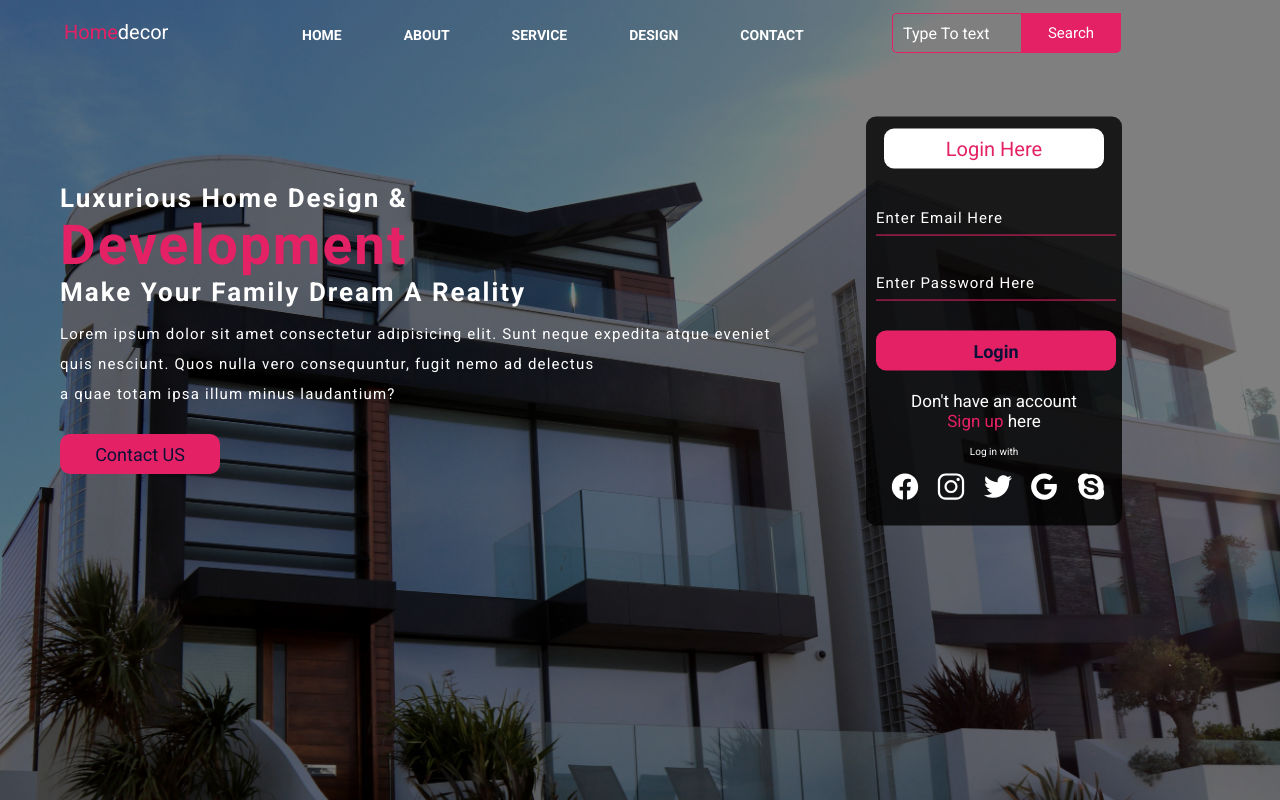
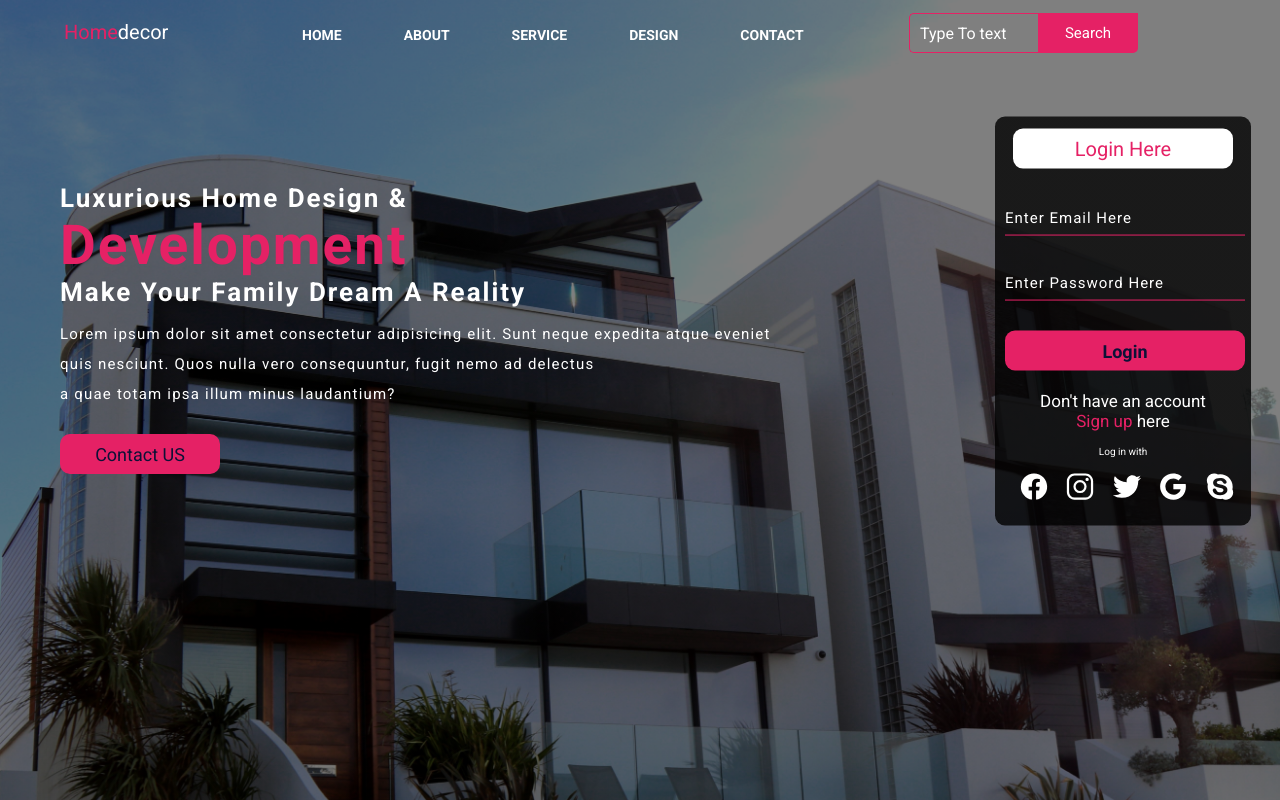
Before and after one commit to Zye-design/zye-design.github.io, a plain HTML site: page Home decor/index.html in a window 1280 px wide. Drawn offline with nearby package versions, Linux system fonts and the light colour scheme; a web font is replaced by a local one.

Commit message:
Update style.css
fixed a bug in the search button and form

```diff
--- a/Home decor/css/style.css
+++ b/Home decor/css/style.css
@@ -109,7 +109,7 @@ h1{
   .search {
     width: 330px;
     float: left;
-    margin-left: 252px;
+    margin-left: 269px;
   }
 
   .srch {
@@ -218,7 +218,7 @@ h1{
     );
     position: absolute;
     top: -46px;
-    left: 826px;
+    left: 955px;
     transform: translate(0%, -5%);
     border-radius: 10px;
     padding: 1em;
```
